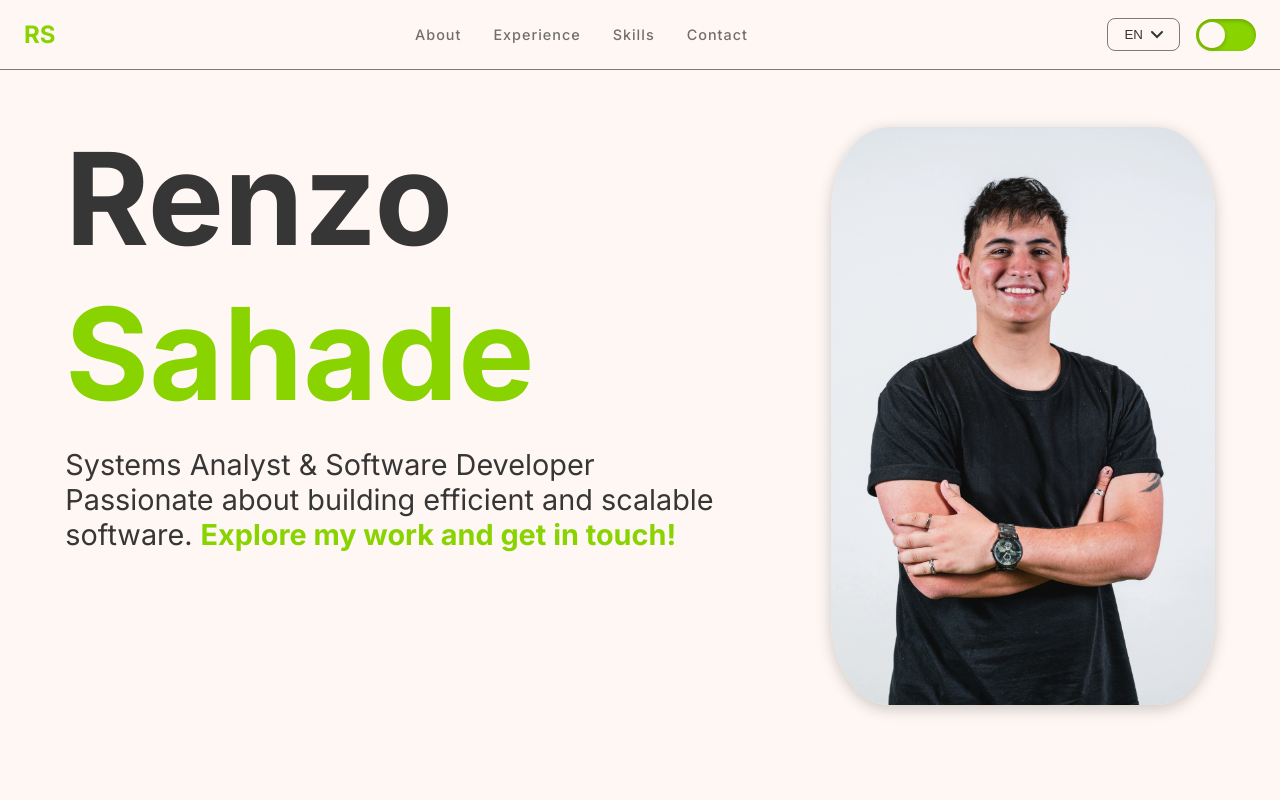
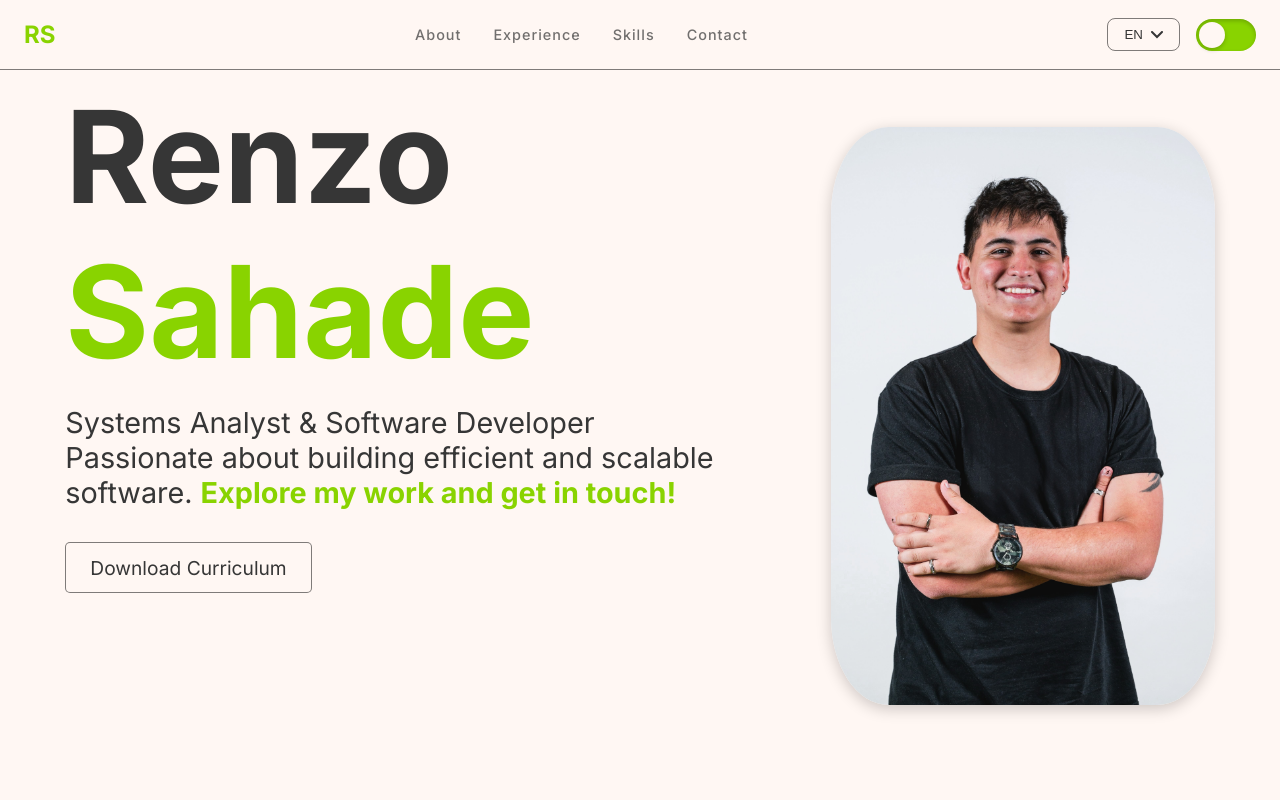
Before and after one commit to ingsahaderenzo/myPortfolio, a React (Vite) app: page / in a window 1280 px wide. Shown: the top 800 px of the page. Built offline with nearby package versions, Linux system fonts and the light colour scheme.

Commit message:
Adding a button to download my CV

```diff
--- a/src/components/hero/Hero.module.css
+++ b/src/components/hero/Hero.module.css
@@ -34,6 +34,28 @@
 .welcome {
     color: var(--primary);
     font-weight: 700;
+}
+
+.cvButton {
+    display: inline-block;
+    text-decoration: none;
+    margin-top: 2rem;
+    padding: 0.8rem 1.5rem;
+    font-size: 1.2rem;
+    color: var(--text-color);
+    background-color: var(--bg-color);
+    border: 1px solid var(--border);
+    border-radius: 5px;
+    cursor: pointer;
+    transition: all 0.3s ease;
+}
+
+.cvButton:hover {
+    background-color: var(--primary);
+    border-color: var(--primary);
+    box-shadow: 0 4px 12px rgba(0, 0, 0, 0.2);
+    transform: translateY(-5px);
+    transition: all 0.3s ease;
 }
 
 .photoWrapper {
--- a/src/components/hero/Hero.tsx
+++ b/src/components/hero/Hero.tsx
@@ -16,6 +16,14 @@ export default function Hero({ language }: { language: Language }) {
                     {t.presentation}{" "}
                     <span className={styles.welcome}>{t.welcome}</span>
                 </p>
+
+                <a
+                    href="/assets/CV-Renzo-Sahade.pdf"
+                    download
+                    className={styles.cvButton}
+                >
+                    {t.cvButton}
+                </a>
             </section>
 
             {/* Photo */}
--- a/src/i18n/translations.ts
+++ b/src/i18n/translations.ts
@@ -1,5 +1,3 @@
-import Footer from "../components/footer/Footer";
-
 export const translations = {
     en: {
         nav: {
@@ -14,6 +12,7 @@ export const translations = {
                 "Systems Analyst & Software Developer \n Passionate about building efficient and scalable software.",
             welcome: "Explore my work and get in touch!",
             alt: "Photo of Renzo Sahade",
+            cvButton: "Download Curriculum",
         },
         about: {
             me: "I’m Renzo Sahade, a Systems Analyst and Software Developer passionate about building solutions that create real impact — whether in backend, frontend, or full end-to-end projects.\n\nI’m currently studying Information Systems Engineering at the National Technological University (UTN), where I also earned my intermediate degree as a Systems Analyst. This background gave me a strong foundation in architecture, analysis, design patterns, and software engineering best practices.\n\nI have experience working with modern technologies such as Java Spring Boot, React, React Native, and Docker, with a strong interest in backend development, cloud computing, and cybersecurity. I’m continuously learning and always looking for new technical challenges.\n\nI am an intern at Banco Galicia, where I am part of a professional environment that motivates me to improve every day.\n\nBeyond coding, I’m motivated by growth, teamwork, and building scalable, clean, and well-designed software.",
@@ -119,6 +118,7 @@ export const translations = {
                 "Analista en Sistemas y Desarrollador de Software \n Apasionado por crear software eficiente y escalable.",
             welcome: "¡Explorá mi trabajo y contactame!",
             alt: "Foto de Renzo Sahade",
+            cvButton: "Descargar Currículum",
         },
         about: {
             me: "Soy Renzo Sahade, Analista en Sistemas y Desarrollador de Software. Disfruto crear soluciones que realmente aporten valor, ya sea desde backend, frontend o en proyectos end-to-end. \n\nActualmente estoy cursando Ingeniería en Sistemas de Información en la Universidad Tecnológica Nacional (UTN), donde también obtuve el título intermedio de Analista en Sistemas. Mi formación me dio una base sólida en arquitectura, análisis, patrones de diseño y buenas prácticas de desarrollo.\n\nTengo experiencia trabajando en aplicaciones modernas utilizando tecnologías como Java Spring Boot, React, React Native y Docker, con un fuerte interés en backend, cloud computing y ciberseguridad. Me apasiona aprender constantemente y asumir nuevos desafíos técnicos. \n\nAdemás, soy becario del Banco Galicia, donde formo parte de un entorno profesional que me impulsa a mejorar cada día.\n\nFuera del código, me motiva crecer como profesional, colaborar con equipos, y seguir construyendo soluciones escalables, limpias y bien diseñadas.",
```
Also changed, not shown: 1 other file (tests, documents, lock files or other folders).
